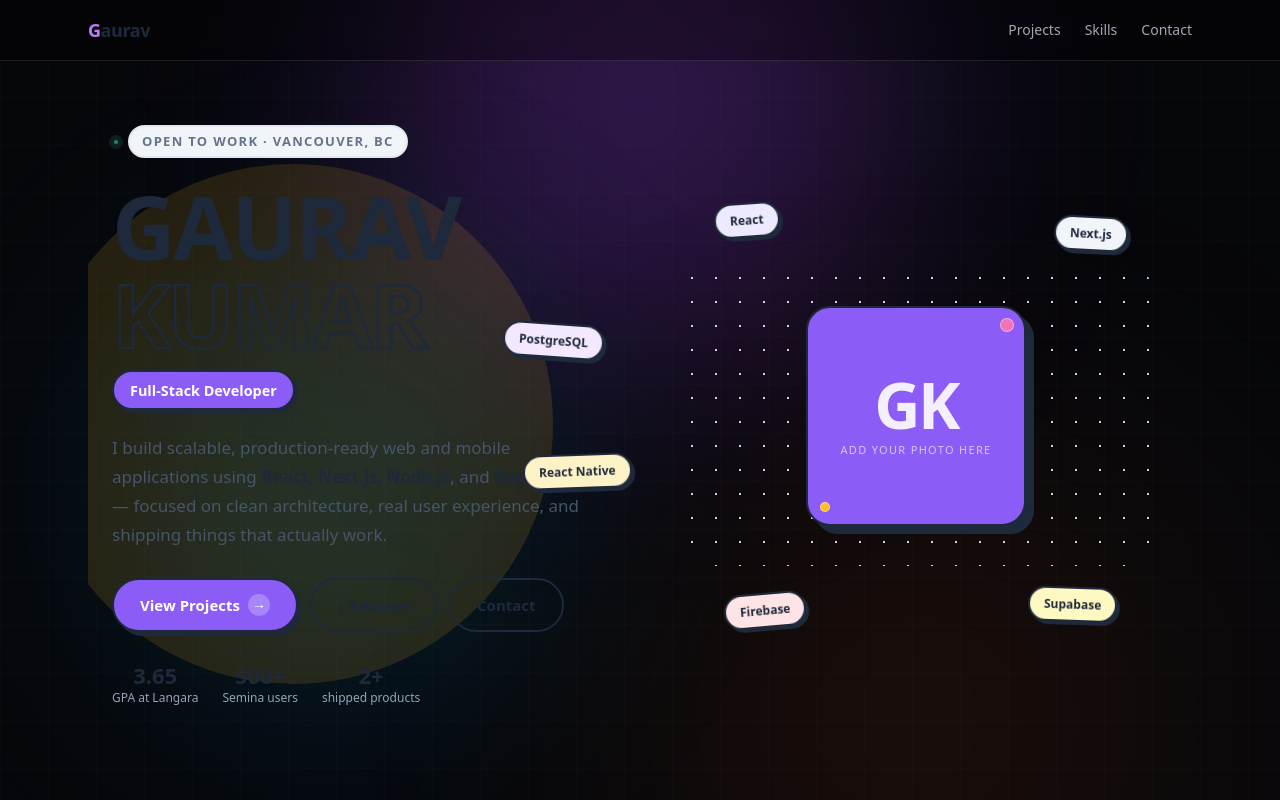
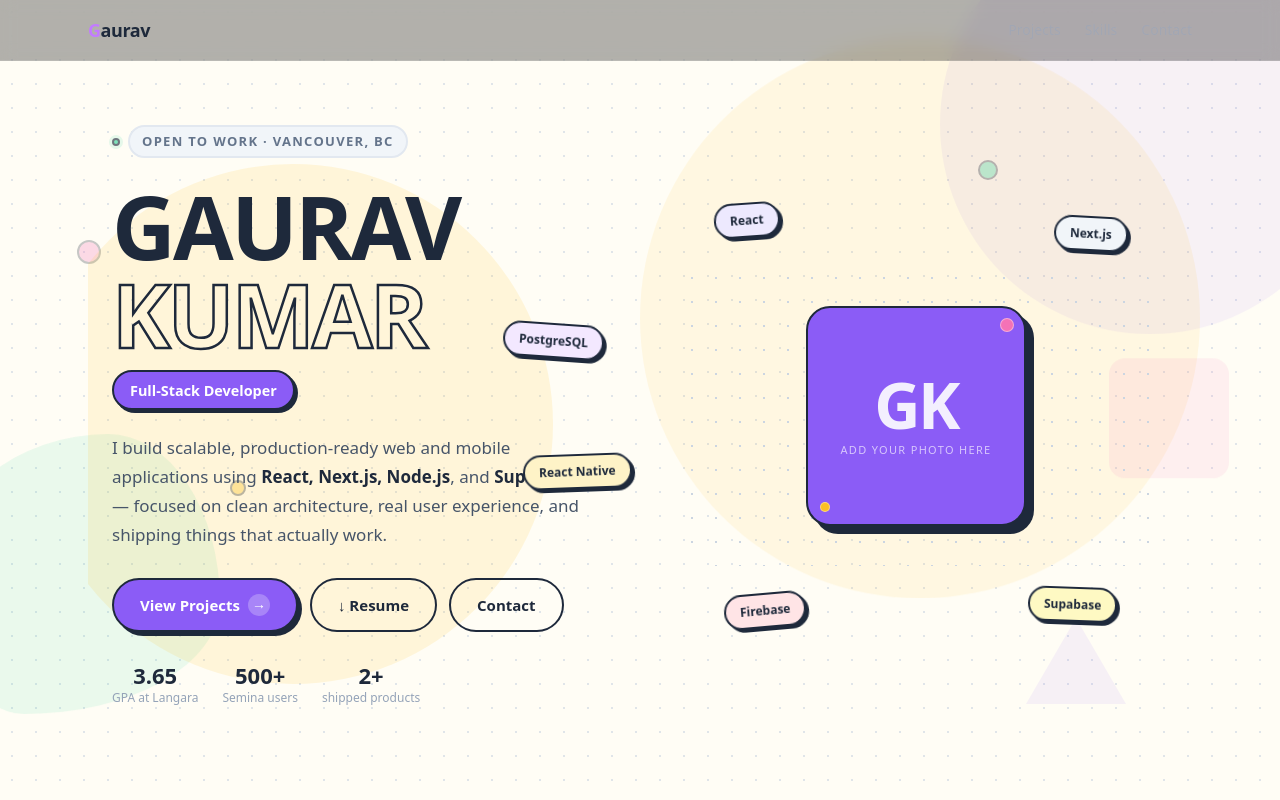
Before and after one commit to Gauravkr1286/Gaurav-Portfolio, a Next.js app: page / in a window 1280 px wide. Shown: the top 800 px of the page. Built offline with nearby package versions, Linux system fonts and the light colour scheme.

Commit message:
Enhance BackgroundFX with new styles and shapes
Updated the BackgroundFX component to include a warm cream background and various decorative floating shapes with animations.

```diff
--- a/components/BackgroundFX.tsx
+++ b/components/BackgroundFX.tsx
@@ -1,16 +1,136 @@
+"use client";
+
+/**
+ * BackgroundFX — Playful Geometric edition
+ *
+ * Strategy: warm cream base (#FFFDF5) + very subtle dot grid.
+ * Floating shapes are kept small and low-opacity so they never
+ * compete with content. They animate slowly via CSS keyframes.
+ *
+ * The dot-grid class is defined in globals.css.
+ */
 export default function BackgroundFX() {
   return (
-    <div aria-hidden="true" className="pointer-events-none fixed inset-0 -z-10">
-      {/* Base */}
-      <div className="absolute inset-0 bg-[#06070B]" />
+    <div
+      aria-hidden="true"
+      className="pointer-events-none fixed inset-0 -z-10 overflow-hidden"
+    >
+      {/* Base warm cream */}
+      <div className="absolute inset-0" style={{ background: "#FFFDF5" }} />
 
-      {/* Grid */}
-      <div className="absolute inset-0 opacity-25 [background-image:linear-gradient(rgba(255,255,255,0.06)_1px,transparent_1px),linear-gradient(90deg,rgba(255,255,255,0.06)_1px,transparent_1px)] [background-size:48px_48px]" />
+      {/* Dot grid overlay */}
+      <div className="absolute inset-0 dot-grid opacity-60" />
 
-      {/* Glow blobs */}
-      <div className="absolute -top-40 left-1/2 h-[520px] w-[520px] -translate-x-1/2 rounded-full bg-purple-500/25 blur-[120px]" />
-      <div className="absolute top-[35%] left-[10%] h-[420px] w-[420px] rounded-full bg-sky-400/15 blur-[120px]" />
-      <div className="absolute bottom-[-180px] right-[8%] h-[520px] w-[520px] rounded-full bg-orange-500/10 blur-[140px]" />
+      {/* ── Decorative floating shapes ── */}
+
+      {/* Top-right: large violet circle (halo behind future hero image) */}
+      <div
+        className="absolute rounded-full bob-slow"
+        style={{
+          top: "-80px",
+          right: "-80px",
+          width: "420px",
+          height: "420px",
+          background: "#8B5CF6",
+          opacity: 0.07,
+        }}
+      />
+
+      {/* Top-center: amber circle (spotlight behind name) */}
+      <div
+        className="absolute rounded-full bob"
+        style={{
+          top: "40px",
+          left: "50%",
+          transform: "translateX(-50%)",
+          width: "560px",
+          height: "560px",
+          background: "#FBBF24",
+          opacity: 0.09,
+        }}
+      />
+
+      {/* Bottom-left: emerald blob */}
+      <div
+        className="absolute bob-slow"
+        style={{
+          bottom: "80px",
+          left: "-60px",
+          width: "280px",
+          height: "280px",
+          background: "#34D399",
+          opacity: 0.1,
+          borderRadius: "60% 40% 70% 30% / 50% 60% 40% 50%",
+        }}
+      />
+
+      {/* Mid-right: hot-pink square rotated */}
+      <div
+        className="absolute bob"
+        style={{
+          top: "45%",
+          right: "4%",
+          width: "120px",
+          height: "120px",
+          background: "#F472B6",
+          opacity: 0.1,
+          borderRadius: "16px",
+          transform: "rotate(20deg)",
+        }}
+      />
+
+      {/* Bottom-right: violet triangle-ish */}
+      <div
+        className="absolute"
+        style={{
+          bottom: "12%",
+          right: "12%",
+          width: "0",
+          height: "0",
+          borderLeft: "50px solid transparent",
+          borderRight: "50px solid transparent",
+          borderBottom: "86px solid #8B5CF6",
+          opacity: 0.08,
+        }}
+      />
+
+      {/* Small accent dots */}
+      <div
+        className="absolute rounded-full"
+        style={{
+          top: "30%",
+          left: "6%",
+          width: "24px",
+          height: "24px",
+          background: "#F472B6",
+          opacity: 0.25,
+          border: "2px solid #1E293B",
+        }}
+      />
+      <div
+        className="absolute rounded-full"
+        style={{
+          top: "60%",
+          left: "18%",
+          width: "16px",
+          height: "16px",
+          background: "#FBBF24",
+          opacity: 0.35,
+          border: "2px solid #1E293B",
+        }}
+      />
+      <div
+        className="absolute rounded-full"
+        style={{
+          top: "20%",
+          right: "22%",
+          width: "20px",
+          height: "20px",
+          background: "#34D399",
+          opacity: 0.3,
+          border: "2px solid #1E293B",
+        }}
+      />
     </div>
   );
 }
```
